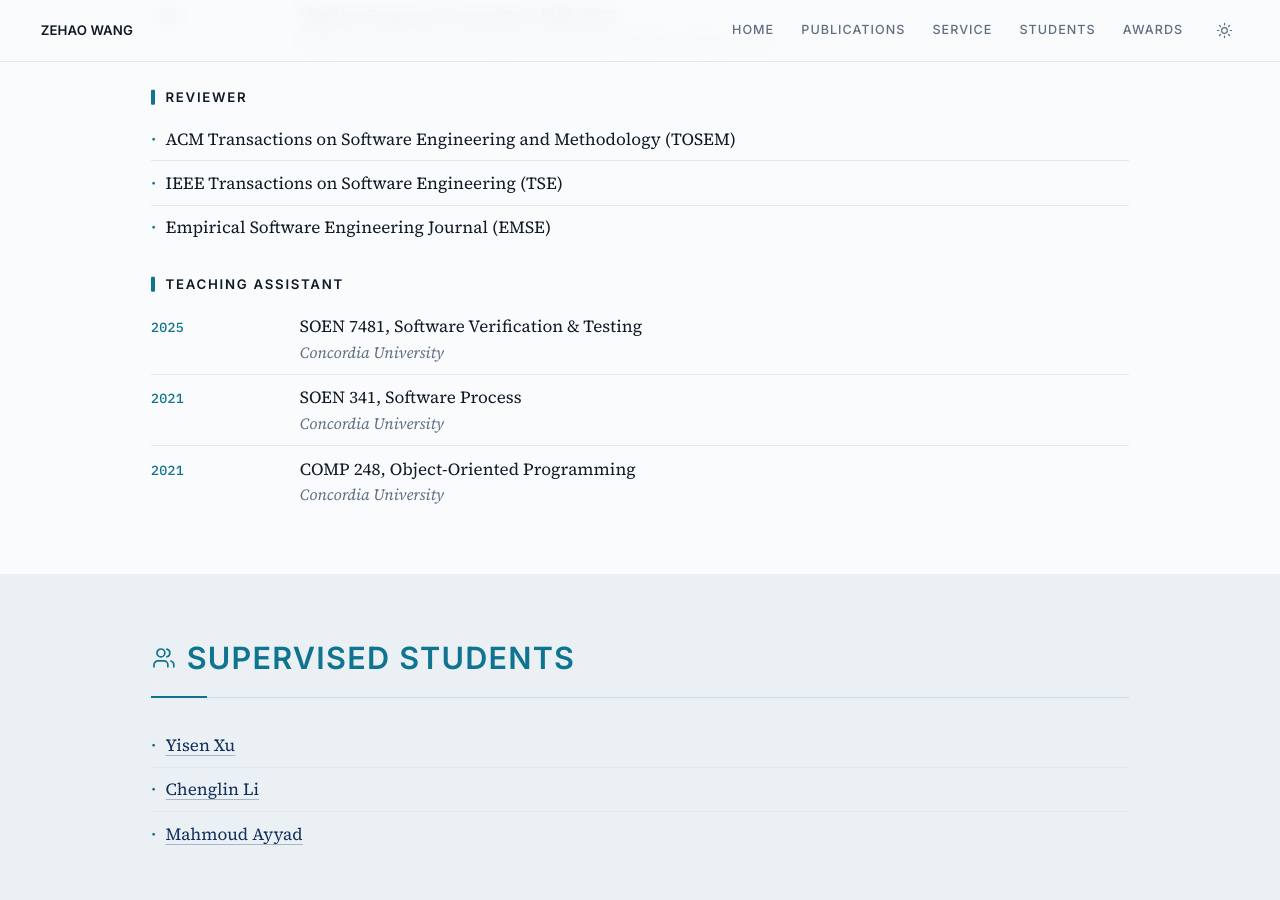
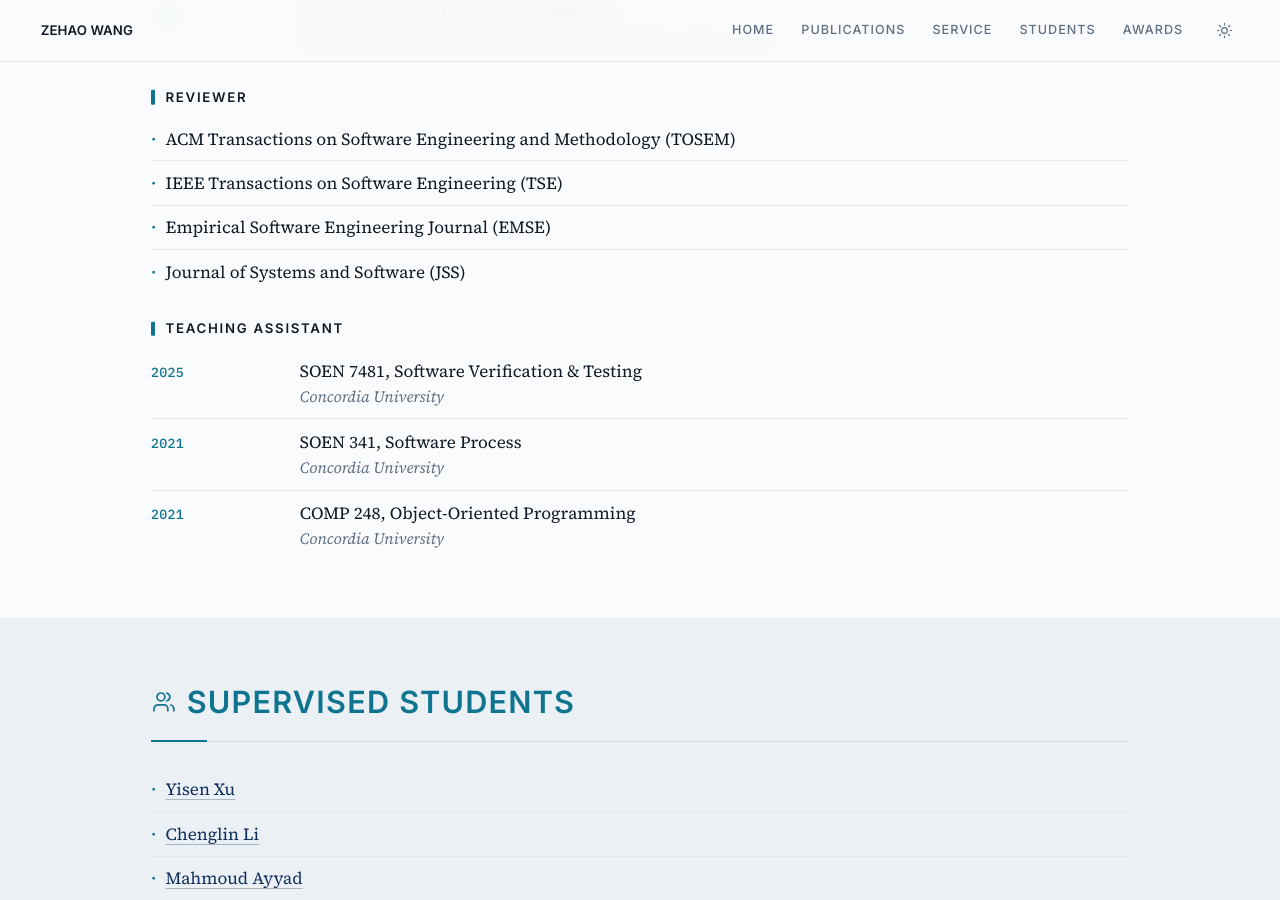
Before and after one commit to zehaowang00/zehaowang00.github.io, a Jekyll site: the page preview.html, which Jekyll copies as it is, in a window 1280 px wide and 900 px high, scrolled down 2513 px. Built offline with Jekyll 4.4.1, drawn with Linux system fonts in a browser that asks for light colours.

Commit message:
Add Journal of Systems and Software reviewer role

```diff
--- a/_layouts/home.html
+++ b/_layouts/home.html
@@ -272,6 +272,7 @@
         <li><span class="what">ACM Transactions on Software Engineering and Methodology (TOSEM)</span></li>
         <li><span class="what">IEEE Transactions on Software Engineering (TSE)</span></li>
         <li><span class="what">Empirical Software Engineering Journal (EMSE)</span></li>
+        <li><span class="what">Journal of Systems and Software (JSS)</span></li>
       </ul>
 
       <h4 class="home__sub">Teaching Assistant</h4>
--- a/preview.html
+++ b/preview.html
@@ -262,6 +262,7 @@
         <li><span class="what">ACM Transactions on Software Engineering and Methodology (TOSEM)</span></li>
         <li><span class="what">IEEE Transactions on Software Engineering (TSE)</span></li>
         <li><span class="what">Empirical Software Engineering Journal (EMSE)</span></li>
+        <li><span class="what">Journal of Systems and Software (JSS)</span></li>
       </ul>
 
       <h4 class="home__sub">Teaching Assistant</h4>
```
